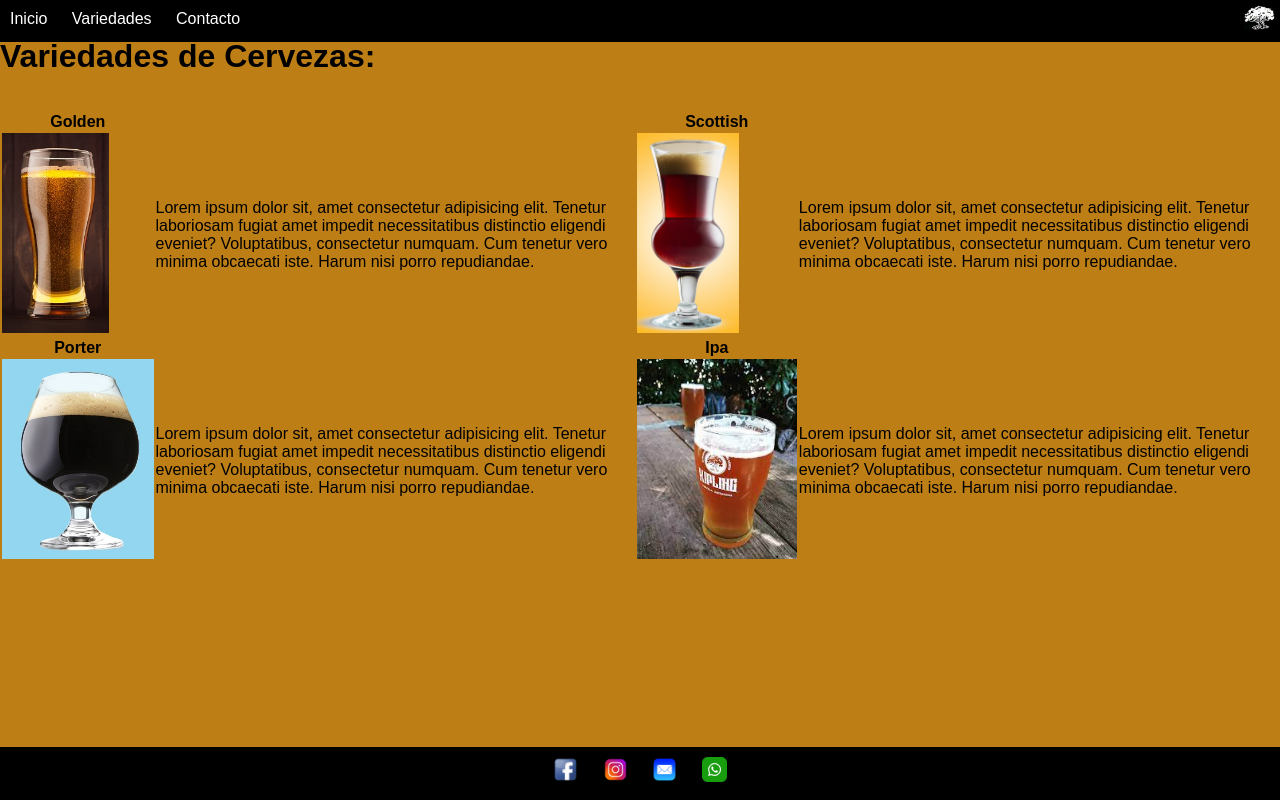
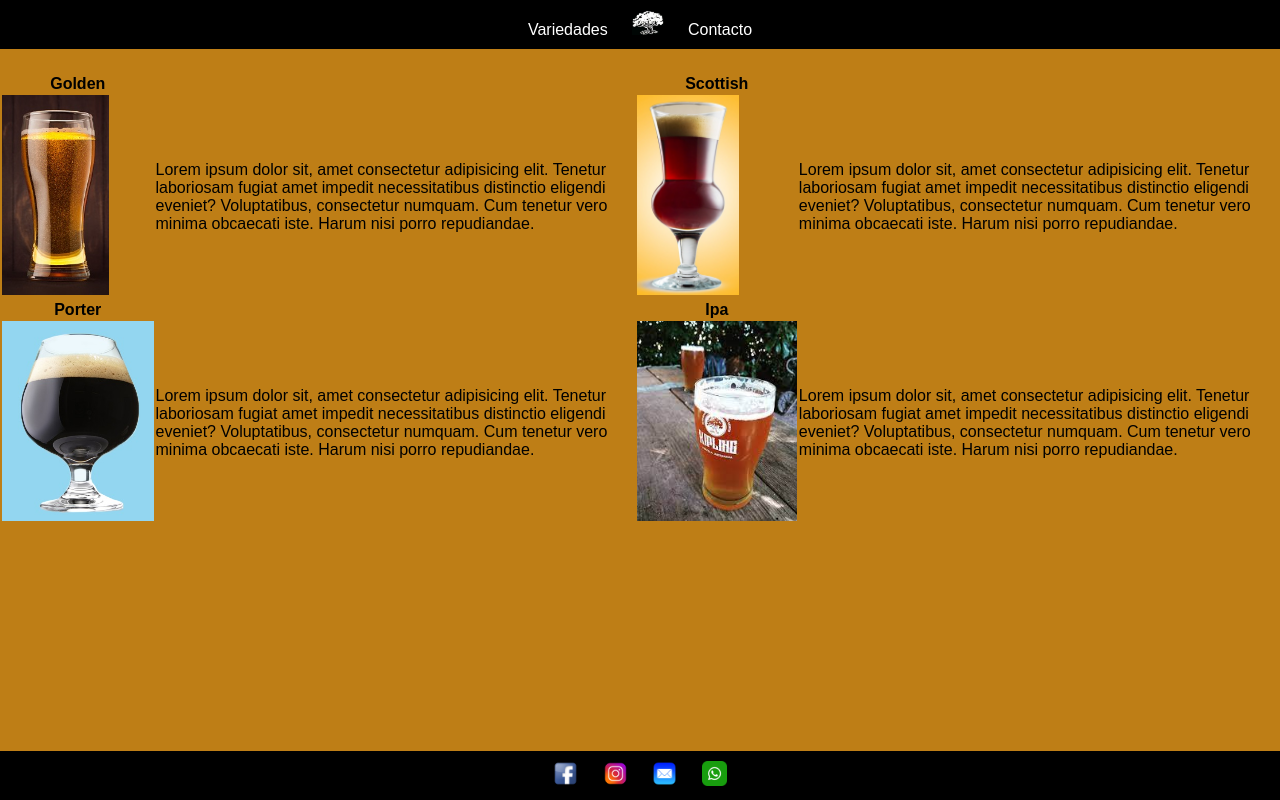
Before and after one commit to maximiliano019/cervezakipling, a plain HTML site: page variedades.html in a window 1280 px wide. Drawn offline with Linux system fonts and the light colour scheme.

Commit message:
diseño de css V4 - 14-10-2022

```diff
--- a/css/estilos.css
+++ b/css/estilos.css
@@ -12,51 +12,6 @@ body {
   width: 100%;
 }
 
-header{
-  background-color: black;
-  position: fixed;
-  width: 100%;
-}
-
-nav ul {
-  list-style: none;
-}
-
-nav ul li {
-  display: inline-block;
-  padding: 10px;
-}
-
-nav ul li a {
-  color: white;
-  float: left;
-  text-decoration: none;
-  display: block;
-}
-
-nav ul li a:hover {
-  background: #be7e16;
-  color: black;
-}
-
-.tama_logo {
-  height:25px;
-}
-
-.tama_logo:hover {
-  animation-name: tam_Boton;
-  animation-duration: 1s;
-}
-
-.ubicacion_logo {
-  float: right;
-  padding: 5px;
-}
-main {
-  padding-top: 3%;
-  width: 100%;
-}
-
 footer {
   background-color:black;
   position: fixed;
@@ -65,7 +20,46 @@ footer {
   text-align: center;
 }
 
-@keyframes tam_Boton {
+div a img, nav ul li a img {
+  height:25px;
+}
+
+div a img:hover, nav ul li a img:hover {
+  animation-name: tamanioDinamicoImagen;
+  animation-duration: 1s;
+}
+
+@keyframes tamanioDinamicoImagen {
   from {height:25px;}
   to {height:50px;}
 }
+
+.topnav {
+  width: 100%;
+  position: fixed;
+  text-align: center;
+  background-color: black;
+}
+
+.topnav a {
+  color: white;
+  text-decoration: none;
+}
+
+.topnav a:hover {
+  background-color: #be7e16;
+  color: black;
+  font-weight: bold;
+}
+
+@media screen and (max-width: 600px) {
+  .topnav a {
+    float: none;
+    width: 100%;
+  }
+}
+
+nav ul li, .topnav a {
+  display: inline-block;
+  padding: 10px;
+}
--- a/variedades.html
+++ b/variedades.html
@@ -10,14 +10,11 @@
     </head>
     <body>
         <header>
-            <nav>
-                <ul>
-                    <li><a href="./index.html">Inicio</a></li>
-                    <li><a href="./variedades.html">Variedades</a></li>
-                    <li><a href="./contacto.html">Contacto</a></li>
-                    <li class="ubicacion_logo"><a href="./index.html"><img class="tama_logo" src="./img/logo.jpg" alt="logo" ></a></li>
-                </ul>
-            </nav>
+            <div class="topnav">
+                <a href="./variedades.html">Variedades</a>
+                <a class="ubicacion_logo" href="./index.html"><img src="./img/logo.jpg" alt="logo" ></a>
+                <a href="./contacto.html">Contacto</a>
+            </div>
         </header>
         <main>
             <h1>Variedades de Cervezas:</h1><br><br>
@@ -60,10 +57,10 @@
         <footer>
             <nav>
                 <ul>
-                    <li><a href="https://www.facebook.com/profile.php?id=100009361820194" target="_blank"><img class="tama_logo" src="./img/facebook.PNG" alt="Facebook"/></a></li>
-                    <li><a href="https://instagram.com/cervezakipling?igshid=YmMyMTA2M2Y=" target="_blank"><img class="tama_logo" src="./img/instagram.PNG" alt="Instagram"/></a></li>
-                    <li><a href="mailto:maximiliano.pica@hotmail.com" target="_blank"><img class="tama_logo" src="./img/correo.PNG" alt="Correo"/></a></li>
-                    <li><a href="https://wa.me/+5491153237861" target="_blank"><img class="tama_logo" src="./img/whatsapp.PNG" alt="Whatsapp"/></a></li>
+                    <li><a href="https://www.facebook.com/profile.php?id=100009361820194" target="_blank"><img src="./img/facebook.PNG" alt="Facebook"/></a></li>
+                    <li><a href="https://instagram.com/cervezakipling?igshid=YmMyMTA2M2Y=" target="_blank"><img src="./img/instagram.PNG" alt="Instagram"/></a></li>
+                    <li><a href="mailto:maximiliano.pica@hotmail.com" target="_blank"><img src="./img/correo.PNG" alt="Correo"/></a></li>
+                    <li><a href="https://wa.me/+5491153237861" target="_blank"><img src="./img/whatsapp.PNG" alt="Whatsapp"/></a></li>
                 </ul>
             </nav>
         </footer>
```
Also changed, not shown: contacto.html (+9 -12 lines), index.html (+9 -12 lines).
